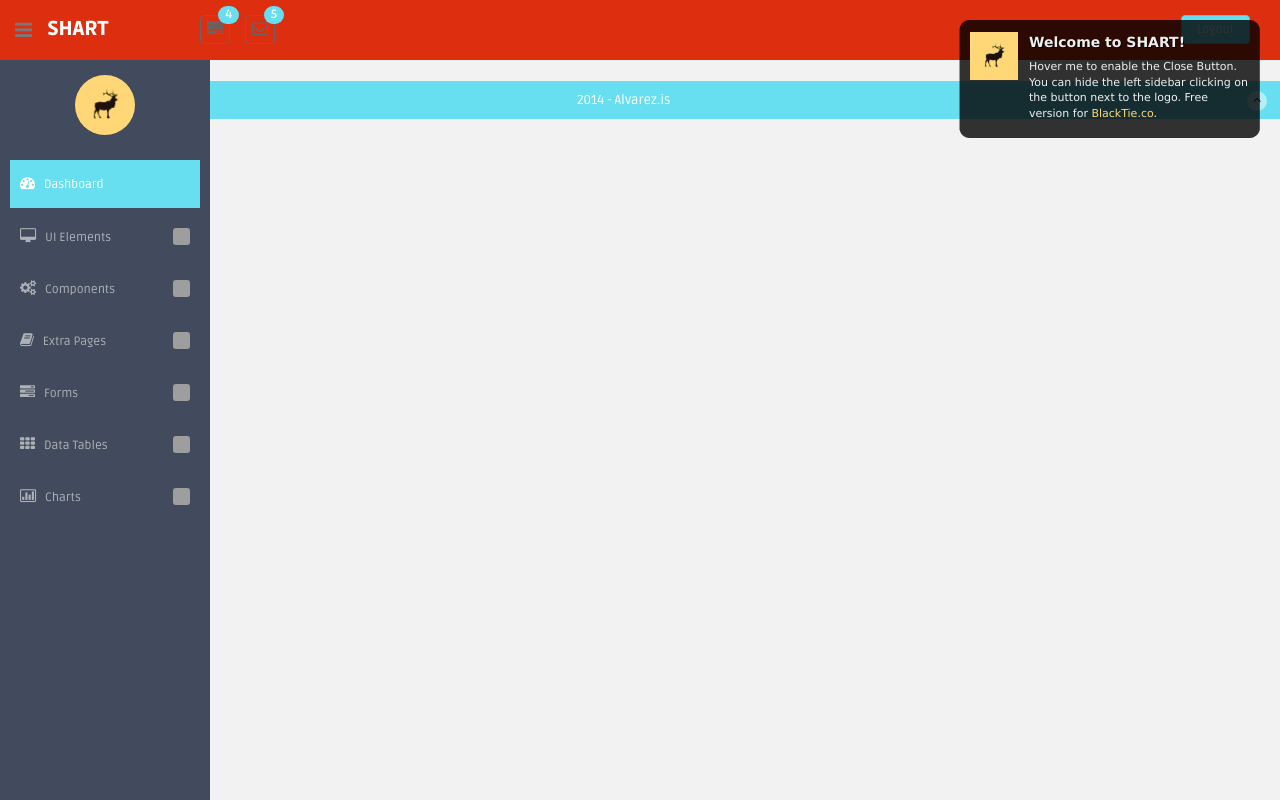
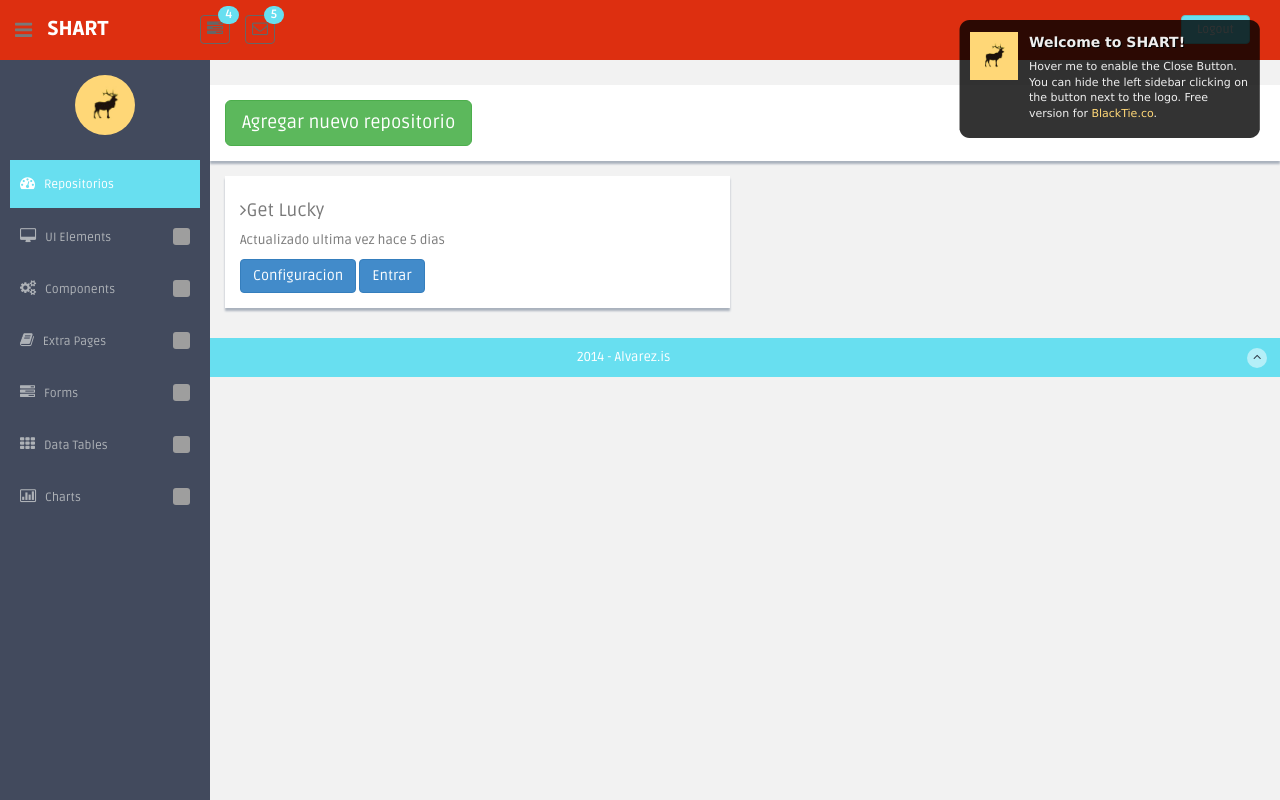
Before and after one commit to patrik2214/Theme, a PHP site: page / in a window 1280 px wide. Run offline with PHP 8.4, Linux system fonts and the light colour scheme; the visitor is signed in with stand-in values (Sample User, id 1); grey boxes are pictures that could not be loaded.

Commit message:
agregando repositorio, ya me dio sue;o

```diff
--- a/html/index.php
+++ b/html/index.php
@@ -211,7 +211,7 @@ if(!isset($_SESSION['idusuario'])) header("location: login.php");
                   <li class="mt">
                       <a class="active" href="index.php">
                           <i class="fa fa-dashboard"></i>
-                          <span>Dashboard</span>
+                          <span>Repositorios</span>
                       </a>
                   </li>
 
@@ -291,7 +291,58 @@ if(!isset($_SESSION['idusuario'])) header("location: login.php");
       <!--main content start-->
       <section id="main-content">
           <section class="wrapper">
+            <div class="row mt">
 
+                <! -- MODALS -->
+      				<div class="showback">
+						<!-- Button trigger modal -->
+						<button class="btn btn-success btn-lg" data-toggle="modal" data-target="#myModal">
+						  Agregar nuevo repositorio
+						</button>
+						<!-- Modal -->
+						<div class="modal fade" id="myModal" tabindex="-1" role="dialog" aria-labelledby="myModalLabel" aria-hidden="true">
+						  <div class="modal-dialog">
+						    <div class="modal-content">
+						      <div class="modal-header">
+						        <button type="button" class="close" data-dismiss="modal" aria-hidden="true">&times;</button>
+						        <h4 class="modal-title" id="myModalLabel">Modal title</h4>
+                              </div>
+                              <div class="modal-body">
+
+                                  <div class="form-group">
+                                      <label for="exampleFormControlTextarea1">Describe tu nuevo proyecto</label>
+                                      <textarea class="form-control" id="exampleFormControlTextarea1" rows="3"></textarea>
+                                    </div>
+                                </div>
+						      <div class="modal-footer">
+						        <button type="button" class="btn btn-default" data-dismiss="modal">Close</button>
+						        <button type="button" class="btn btn-primary">Save changes</button>
+						      </div>
+						    </div>
+						  </div>
+						</div>
+      				</div><!-- /showback -->
+      			<div class="col-lg-6 col-md-6 col-sm-12">
+      				<! -- BASIC PROGRESS BARS -->
+      				<div class="showback">
+                          <h4><i class="fa fa-angle-right"></i>Get Lucky</h4>
+                          <p>Actualizado ultima vez hace 5 dias</p>
+	      				<button type="button" class="btn btn-primary">Configuracion</button>
+                        <button type="button" class="btn btn-primary">Entrar</button>
+      				</div><!--/showback -->
+
+
+      			</div><! --/col-lg-6 -->
+
+
+      			<div class="col-lg-6 col-md-6 col-sm-12">
+
+
+
+
+      			</div><!-- /col-lg-6 -->
+
+      		</div><!--/ row -->
 
 
       <!-- **********************************************************************************************************************************************************
--- a/html/todo_list.html
+++ b/html/todo_list.html
@@ -182,7 +182,7 @@
             </div>
             <div class="top-menu">
             	<ul class="nav pull-right top-menu">
-                    <li><a class="logout" href="login.html">Logout</a></li>
+                    <li><a class="logout" href="login.php">Logout</a></li>
             	</ul>
             </div>
         </header>
@@ -237,7 +237,7 @@
                       </a>
                       <ul class="sub">
                           <li><a  href="blank.html">Blank Page</a></li>
-                          <li><a  href="login.html">Login</a></li>
+                          <li><a  href="login.php">Login</a></li>
                           <li><a  href="lock_screen.html">Lock Screen</a></li>
                       </ul>
                   </li>
```
